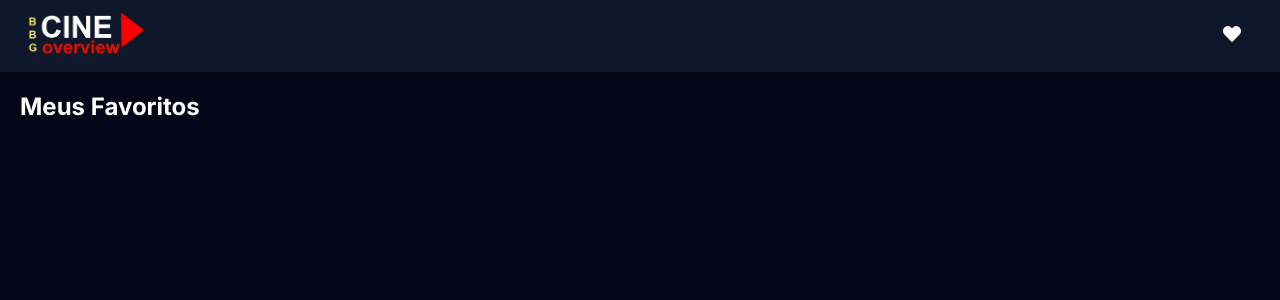
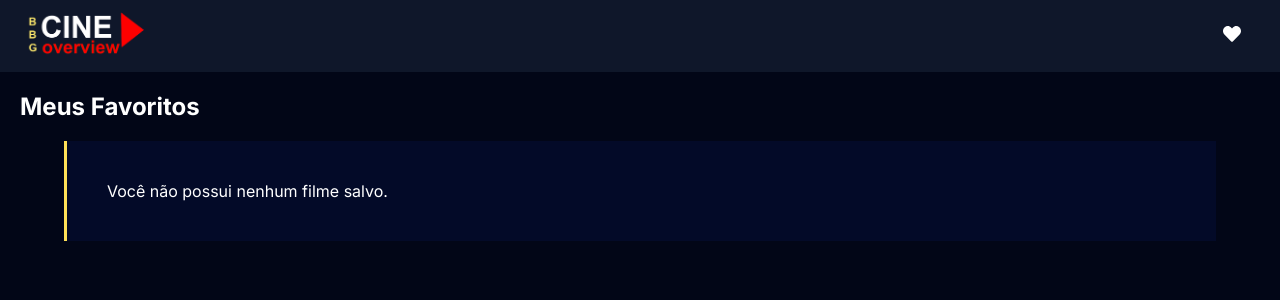
Before and after one commit to acrisiopb/React-WebFilme, a Next.js app in the folder movie_app/: page /Favorites in a window 1280 px wide. Shown: the top 300 px of the page. Built offline with nearby package versions, Linux system fonts and the light colour scheme.

Commit message:
Info - favorites

```diff
--- a/movie_app/src/app/Favorites/index.scss
+++ b/movie_app/src/app/Favorites/index.scss
@@ -3,7 +3,14 @@ h2 {
     padding-left: 20px;
     padding-top: 20px;
 }
-
+.info{
+    color: #fff;
+    background-color: #07144d50 ;
+    display: inline-block;
+    padding: 40px;
+    border-left: 3px solid rgb(255, 224, 87);
+    width: 90%;
+}
 .container {
     display: flex;
     flex-wrap: wrap;
--- a/movie_app/src/app/Favorites/page.tsx
+++ b/movie_app/src/app/Favorites/page.tsx
@@ -31,7 +31,7 @@ export default function Favorites() {
     }, []);
 
     //remove movie favorites
-    function removeMove(id){
+    function removeMove(id) {
         let filtMoves = movie.filter((movie) => {
             return (movie.id !== id);
         });
@@ -47,7 +47,7 @@ export default function Favorites() {
         <div>
             <h2>Meus Favoritos</h2>
             <div className="container">
-
+                {movie.length === 0 && <span className="info">Você não possui nenhum filme salvo. </span>}
                 {movie.map((movie: Movie) => (
                     <Card key={movie.id} className="card-container">
                         <CardMedia
```
